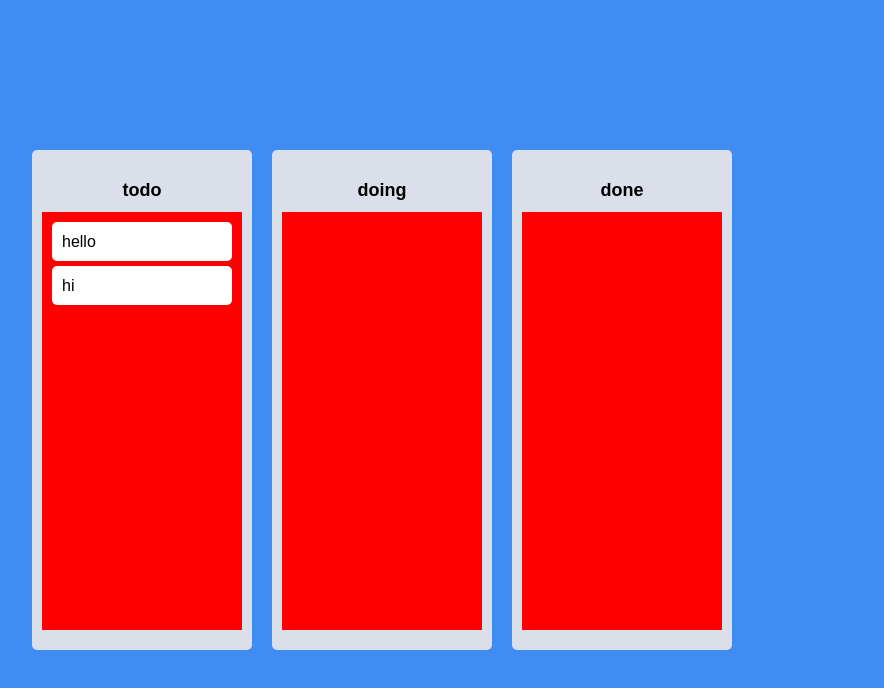
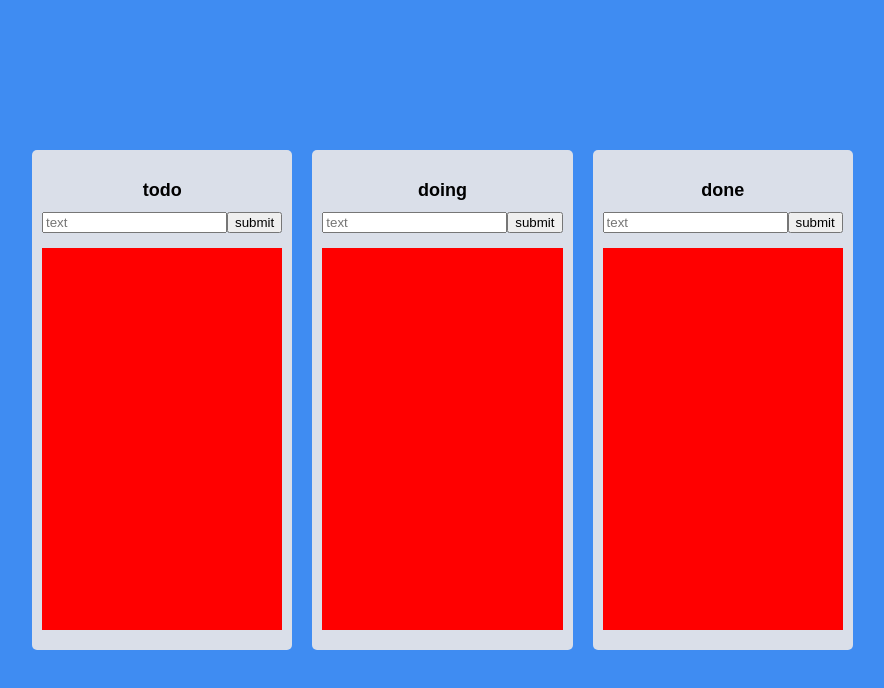
Before and after one commit to aajju/react-master-todo, a React (Create React App) app: page / in a window 1280 px wide. Shown: the top 688 px of the page, without its empty margins (258-1142 px from the left). Built offline with nearby package versions, Linux system fonts and the light colour scheme.

Commit message:
trello nico completed

```diff
--- a/src/App.tsx
+++ b/src/App.tsx
@@ -1,9 +1,4 @@
-import {
-  DragDropContext,
-  Droppable,
-  Draggable,
-  DropResult,
-} from "react-beautiful-dnd";
+import { DragDropContext, DropResult } from "react-beautiful-dnd";
 import { useRecoilState } from "recoil";
 import styled from "styled-components";
 import { todoListState } from "./atoms";
@@ -32,7 +27,7 @@ function App() {
   // Object.keys(todos).map((abc) => console.log(abc));
   const onDragEnd = (event: DropResult) => {
     console.log(event);
-    const { draggableId, source, destination } = event;
+    const { source, destination } = event;
     if (!destination) return;
     // moved in same board
     if (destination.droppableId === source.droppableId) {
--- a/src/atoms.ts
+++ b/src/atoms.ts
@@ -1,4 +1,4 @@
-import { atom, selector, useSetRecoilState } from "recoil";
+import { atom } from "recoil";
 
 export interface ITodo {
   id: number;
@@ -12,10 +12,7 @@ interface ITodoListState {
 export const todoListState = atom<ITodoListState>({
   key: "todoListState",
   default: {
-    todo: [
-      { id: 1, todo: "hello" },
-      { id: 2, todo: "hi" },
-    ],
+    todo: [],
     doing: [],
     done: [],
   },
--- a/src/components/Board.tsx
+++ b/src/components/Board.tsx
@@ -1,6 +1,7 @@
 import { Droppable } from "react-beautiful-dnd";
 import styled from "styled-components";
 import { ITodo } from "../atoms";
+import CreateTodo from "./CreateTodo";
 import DraggableCard from "./DraggableCard";
 
 interface IWrapperProps {
@@ -46,6 +47,7 @@ function Board({ todos, boardId }: IBoardProps) {
   return (
     <ReturnDiv>
       <Title>{boardId}</Title>
+      <CreateTodo boardId={boardId} />
       <Droppable droppableId={boardId}>
         {(provided, snapshot) => (
           <Wrapper
--- /dev/null
+++ b/src/components/CreateTodo.tsx
@@ -0,0 +1,56 @@
+import { useSetRecoilState, useRecoilState } from "recoil";
+import { useForm } from "react-hook-form";
+import { useEffect } from "react";
+import { ITodo, todoListState } from "../atoms";
+import styled from "styled-components";
+
+interface ICreateTodoProps {
+  boardId: string;
+}
+
+const Wrapper = styled.form`
+  display: flex;
+  margin-bottom: 15px;
+`;
+
+function CreateTodo({ boardId }: ICreateTodoProps) {
+  const [todoList, setTodoList] = useRecoilState(todoListState);
+  // const setTodoList = useSetRecoilState(todoListState);
+  const {
+    register,
+    handleSubmit,
+    setValue,
+    formState: { errors },
+  } = useForm<ITodo>();
+
+  const onSubmit = ({ todo }: ITodo) => {
+    const idNow = Date.now();
+    const newTodo = {
+      id: idNow,
+      todo: todo,
+    };
+    setTodoList((oldToDos) => {
+      return {
+        ...oldToDos,
+        [boardId]: [newTodo, ...oldToDos[boardId]],
+      };
+    });
+    setValue("todo", "");
+  };
+
+  useEffect(() => {
+    localStorage.setItem("todoListState", JSON.stringify(todoList));
+  }, [todoList]);
+
+  return (
+    <>
+      <Wrapper onSubmit={handleSubmit(onSubmit)}>
+        <input {...register("todo")} placeholder="text" />
+        <button>submit</button>
+      </Wrapper>
+      {/* <span>{errors?.todo?.message}</span> */}
+    </>
+  );
+}
+
+export default CreateTodo;
```
